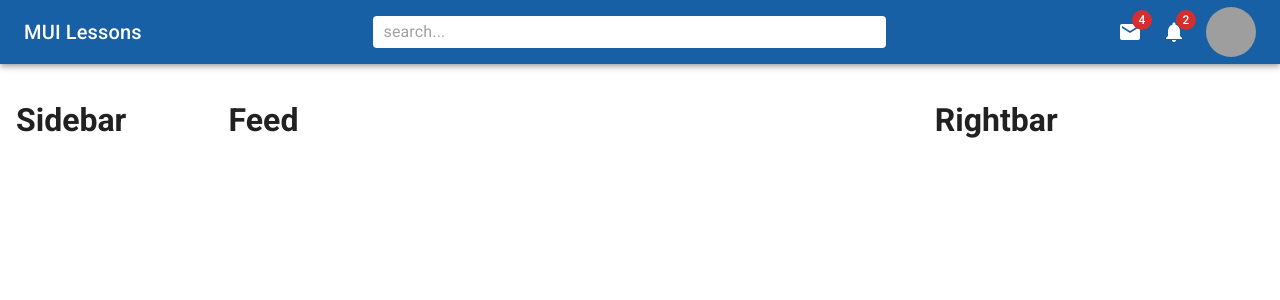
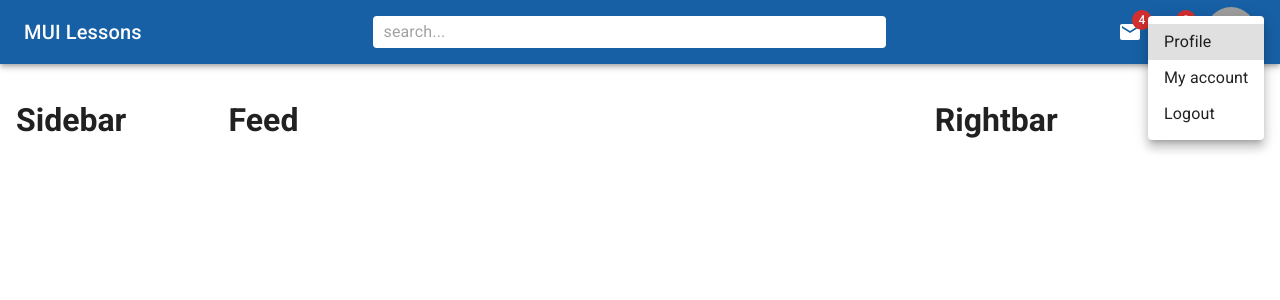
Before and after one commit to muhammad-jiku/jikmunn-mui-lessons, a React (Create React App) app: page / in a window 1280 px wide. Both pictures are taken after a click on the element 1231 px from the left and 32 px from the top of the page. Shown: the top 300 px of the page. Built offline with nearby package versions, Linux system fonts and the light colour scheme; grey boxes are pictures that could not be loaded.

Commit message:
menu and usestate

```diff
--- a/src/components/Navbar.jsx
+++ b/src/components/Navbar.jsx
@@ -5,13 +5,16 @@
   Badge,
   Box,
   InputBase,
+  Menu,
+  MenuItem,
   styled,
   Toolbar,
   Typography,
 } from '@mui/material';
-import React from 'react';
+import React, { useState } from 'react';
 
 const Navbar = () => {
+  const [open, setOpen] = useState(false);
   const StyledToolbar = styled(Toolbar)({
     display: 'flex',
     justifyContent: 'space-between',
@@ -80,9 +83,10 @@
               height: 50,
             }}
             src="https://yt3.ggpht.com/yti/AHXOFjWmFw2XVTcEBykt62yr0YjYOuGPQdBirdtSwm7wUw=s88-c-k-c0x00ffffff-no-rj-mo"
+            onClick={(e) => setOpen(true)}
           />
         </Icons>
-        <UserBox>
+        <UserBox onClick={(e) => setOpen(true)}>
           <Avatar
             sx={{
               width: 40,
@@ -93,6 +97,24 @@
           <Typography variant="span">Jiku</Typography>
         </UserBox>
       </StyledToolbar>
+      <Menu
+        id="demo-positioned-menu"
+        aria-labelledby="demo-positioned-button"
+        open={open}
+        onClose={(e) => setOpen(false)}
+        anchorOrigin={{
+          vertical: 'top',
+          horizontal: 'right',
+        }}
+        transformOrigin={{
+          vertical: 'top',
+          horizontal: 'right',
+        }}
+      >
+        <MenuItem>Profile</MenuItem>
+        <MenuItem>My account</MenuItem>
+        <MenuItem>Logout</MenuItem>
+      </Menu>
     </AppBar>
   );
 };
```
